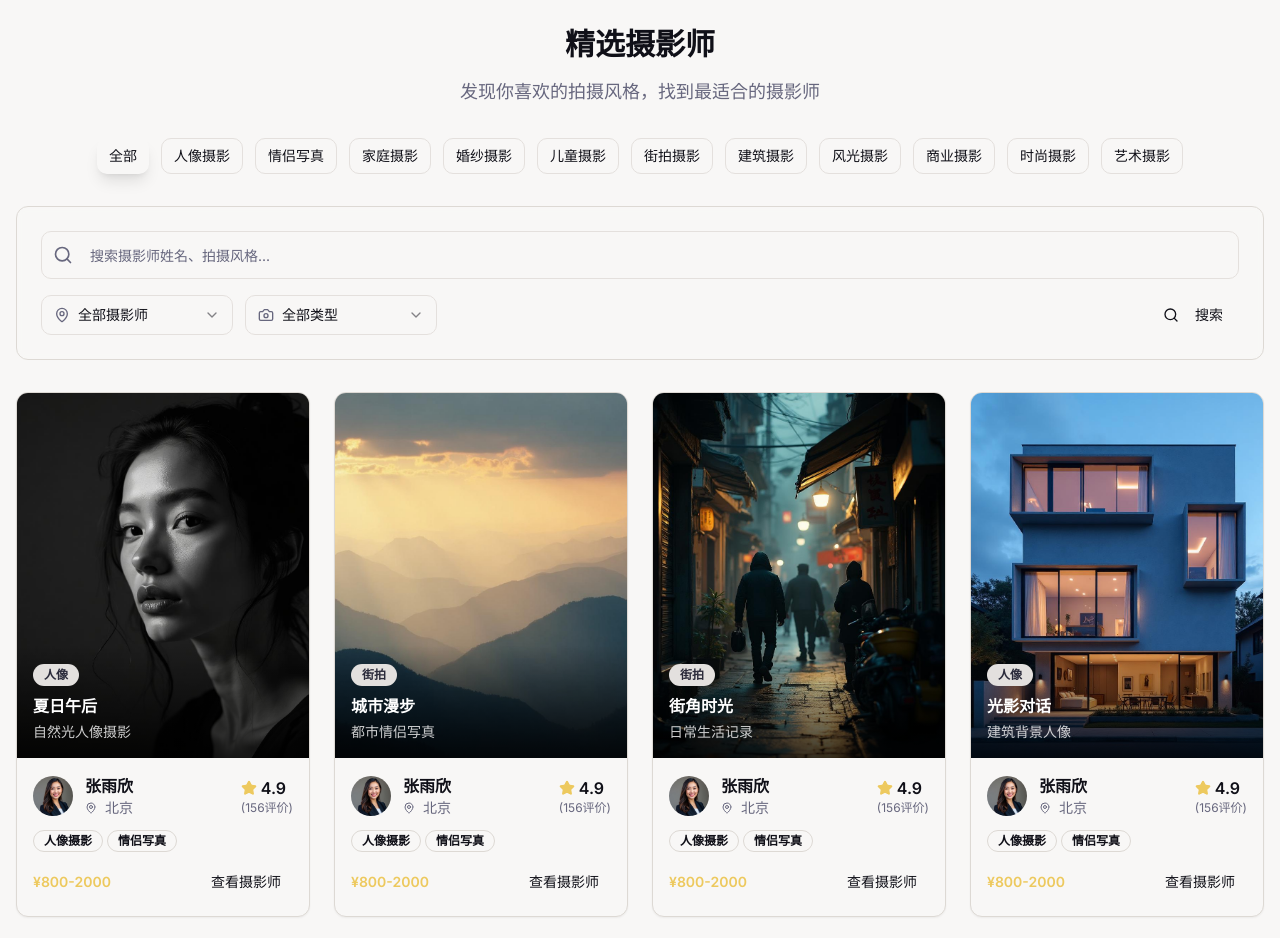
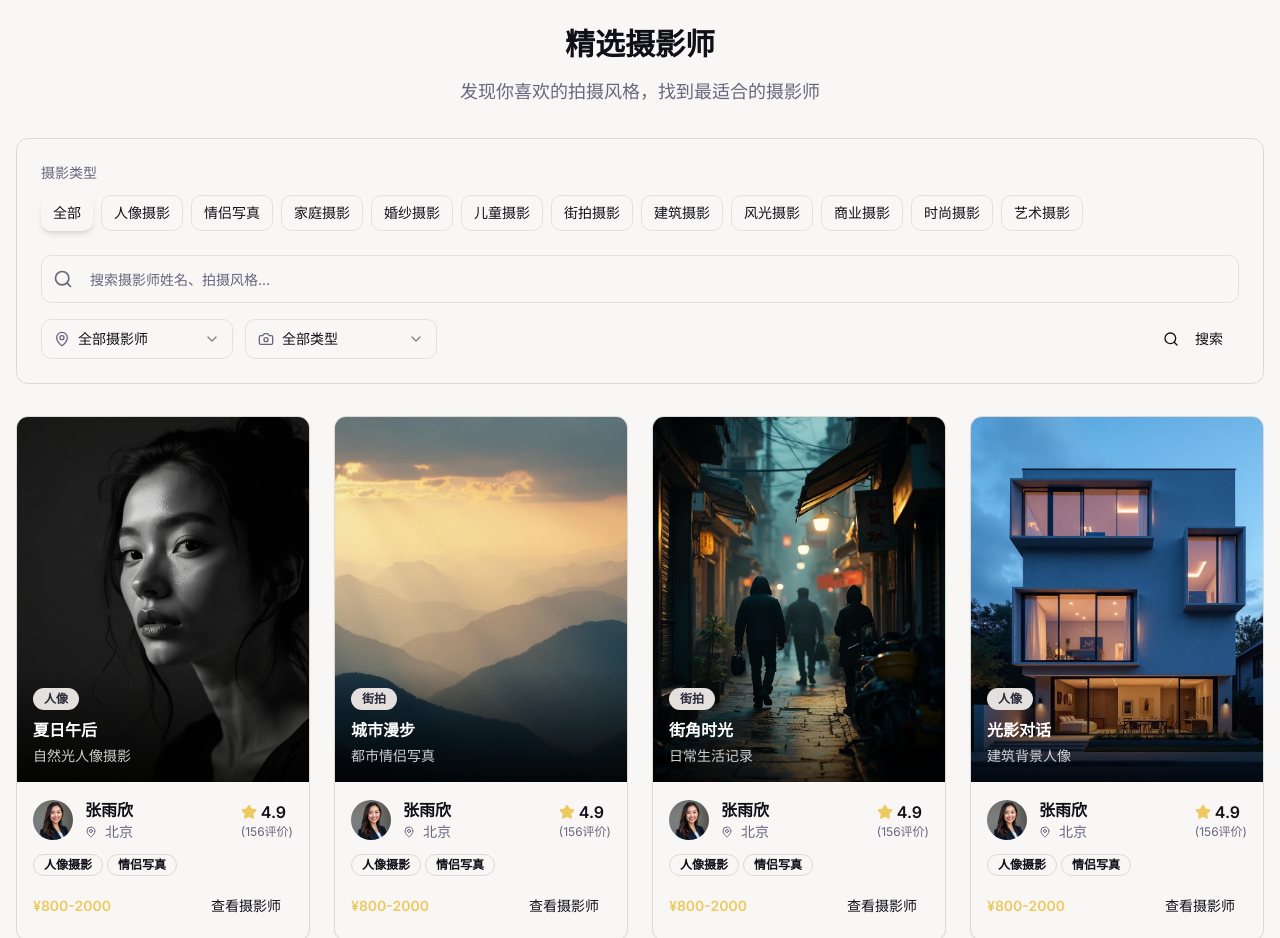
Before and after one commit to renfei19910831/beijing-advanture, a React (Vite) app: page / in a window 1280 px wide. Shown: the part 1260-2198 px from the top of the page. Built offline with nearby package versions, Linux system fonts and the light colour scheme.

Commit message:
Refactor search and filter UI

```diff
--- a/src/components/PhotographerFeed.tsx
+++ b/src/components/PhotographerFeed.tsx
@@ -183,27 +183,13 @@ const PhotographerFeed = () => {
           <p className="text-muted-foreground text-lg">发现你喜欢的拍摄风格，找到最适合的摄影师</p>
         </div>
 
-        {/* Category Tags */}
-        <div className="flex flex-wrap justify-center gap-3 mb-8">
-          {categories.map((category) => (
-            <Button
-              key={category.value}
-              variant={activeCategory === category.value ? "default" : "outline"}
-              size="sm"
-              onClick={() => handleCategoryClick(category.value)}
-              className={`transition-all duration-300 ${
-                activeCategory === category.value
-                  ? "bg-gradient-primary hover:opacity-90 shadow-lg"
-                  : "hover:border-primary hover:text-primary"
-              }`}
-            >
-              {category.label}
-            </Button>
-          ))}
-        </div>
-
         {/* Search and Filter Component */}
-        <PhotographerSearch onSearch={handleSearch} />
+        <PhotographerSearch
+          onSearch={handleSearch}
+          categories={categories}
+          activeCategory={activeCategory}
+          onCategoryChange={handleCategoryClick}
+        />
 
         <div className="grid grid-cols-1 md:grid-cols-2 lg:grid-cols-3 xl:grid-cols-4 gap-6">
           {filteredPhotographers.map((photographer) =>
--- a/src/components/PhotographerSearch.tsx
+++ b/src/components/PhotographerSearch.tsx
@@ -11,9 +11,17 @@ interface PhotographerSearchProps {
     gender: string;
     category: string;
   }) => void;
+  categories?: Array<{ value: string; label: string }>;
+  activeCategory?: string;
+  onCategoryChange?: (category: string) => void;
 }
 
-const PhotographerSearch = ({ onSearch }: PhotographerSearchProps) => {
+const PhotographerSearch = ({
+  onSearch,
+  categories = [],
+  activeCategory = 'all',
+  onCategoryChange
+}: PhotographerSearchProps) => {
   const [searchTerm, setSearchTerm] = useState('');
   const [selectedGender, setSelectedGender] = useState('all');
   const [selectedCategory, setSelectedCategory] = useState('all');
@@ -22,7 +30,7 @@ const PhotographerSearch = ({ onSearch }: PhotographerSearchProps) => {
     { value: 'female', label: '女摄影师' },
     { value: 'male', label: '男摄影师' }
   ];
-  const categories = ['人像', '街拍', '建筑', '风光', '家庭', '儿童', '婚纱', '时尚', '商业', '艺术'];
+  const internalCategories = ['人像', '街拍', '建筑', '风光', '家庭', '儿童', '婚纱', '时尚', '商业', '艺术'];
 
   const handleSearch = () => {
     onSearch({
@@ -47,7 +55,33 @@ const PhotographerSearch = ({ onSearch }: PhotographerSearchProps) => {
 
   return (
     <div className="bg-card/50 backdrop-blur-sm border border-border rounded-lg p-6 mb-8">
-      <div className="flex flex-col space-y-4">
+      <div className="flex flex-col space-y-6">
+
+        {/* Category Tags */}
+        {categories.length > 0 && (
+          <div className="space-y-3">
+            <h3 className="text-sm font-medium text-muted-foreground">摄影类型</h3>
+            <div className="flex flex-wrap gap-2">
+              {categories.map((category) => (
+                <Button
+                  key={category.value}
+                  variant={activeCategory === category.value ? "default" : "outline"}
+                  size="sm"
+                  onClick={() => onCategoryChange?.(category.value)}
+                  className={`transition-all duration-300 ${
+                    activeCategory === category.value
+                      ? "bg-gradient-primary hover:opacity-90 shadow-md"
+                      : "hover:border-primary hover:text-primary"
+                  }`}
+                >
+                  {category.label}
+                </Button>
+              ))}
+            </div>
+          </div>
+        )}
+
+        <div className="flex flex-col space-y-4">
         {/* Search Input */}
         <div className="relative">
           <Search className="absolute left-3 top-1/2 transform -translate-y-1/2 text-muted-foreground w-5 h-5" />
@@ -86,7 +120,7 @@ const PhotographerSearch = ({ onSearch }: PhotographerSearchProps) => {
             </SelectTrigger>
             <SelectContent>
               <SelectItem value="all">全部类型</SelectItem>
-              {categories.map(category => (
+              {internalCategories.map(category => (
                 <SelectItem key={category} value={category}>{category}</SelectItem>
               ))}
             </SelectContent>
@@ -129,6 +163,7 @@ const PhotographerSearch = ({ onSearch }: PhotographerSearchProps) => {
             )}
           </div>
         )}
+        </div>
       </div>
     </div>
   );
```
